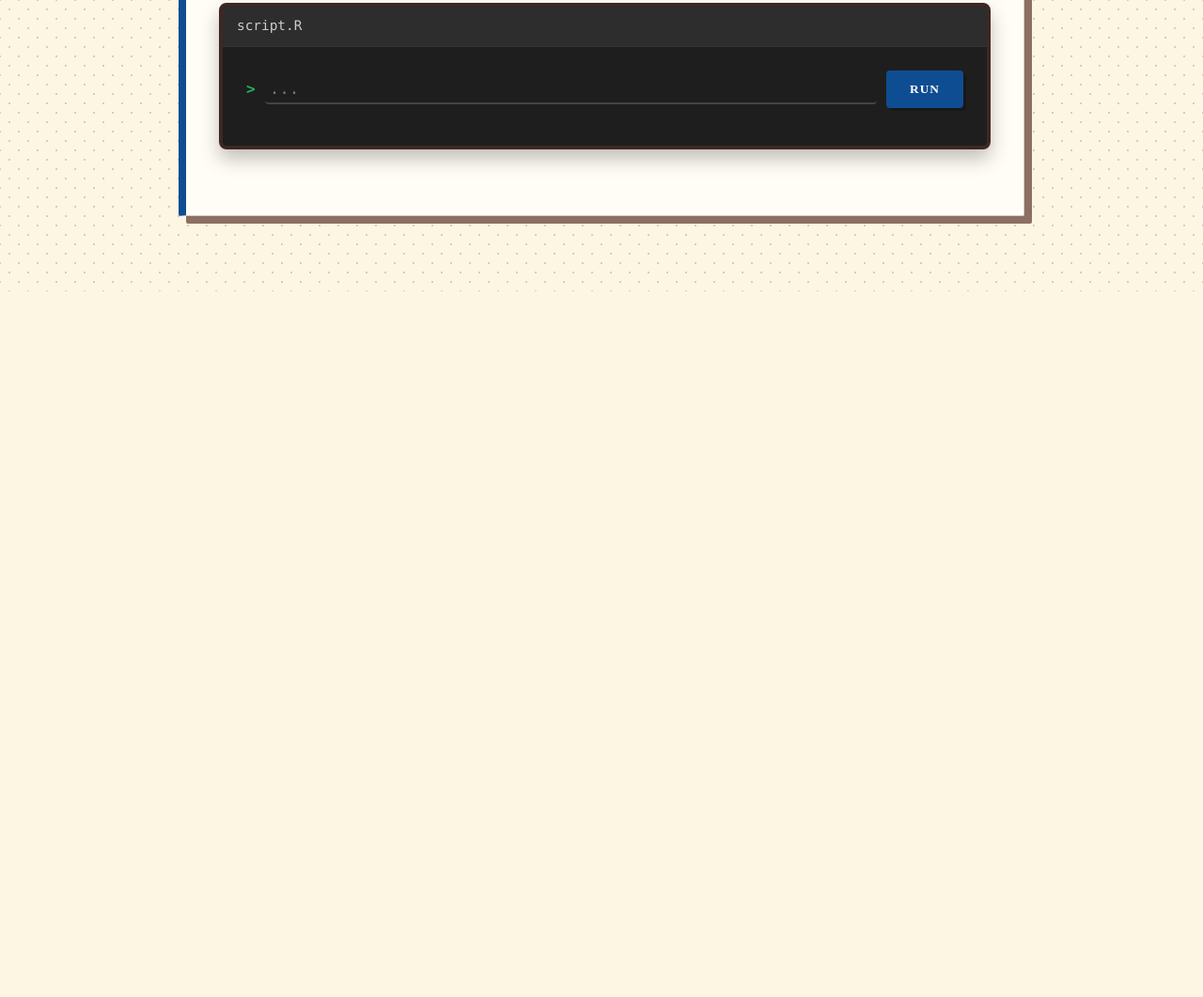
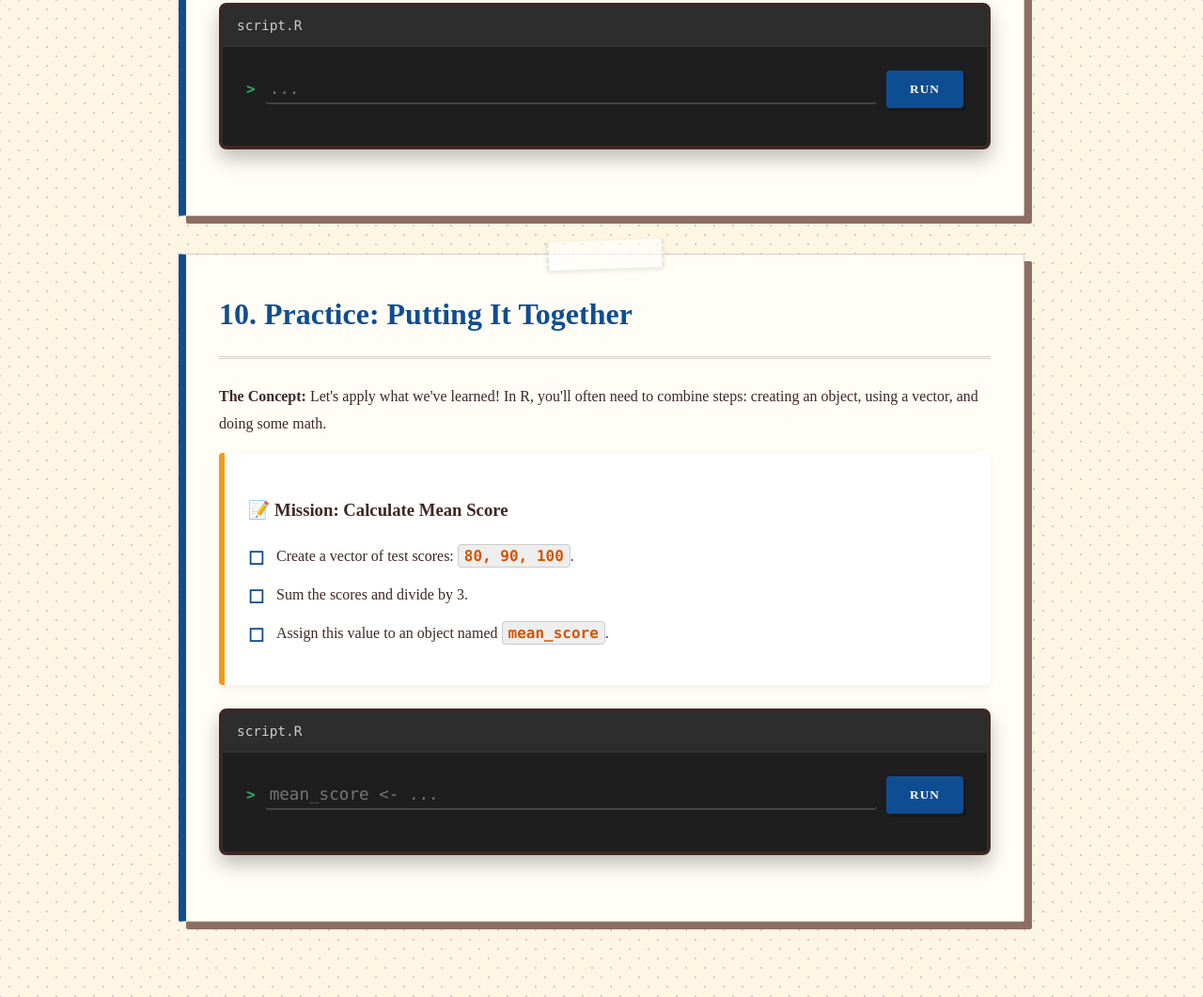
Before and after one commit to GilmoreGoat/R-guide, a website with bundled scripts: page modules/basics.html in a window 1280 px wide. Shown: the part 7820-8881 px from the top of the page at 94% size. Before the commit the page ends 8130 px from the top, so only its background shows below. Built offline with nearby package versions, Linux system fonts and the light colour scheme.

Commit message:
feat: improve error handling and add practice module
- Disable 'Run' buttons initially until WebR is fully loaded to prevent premature execution errors.
- Enhance 'object not found' error messaging in `js/script.js` to prioritize spelling/capitalization checks over missing assignments.
- Add intelligent feedback suggesting `filter()` instead of `select()` when comparison operators (`==`, `>`, `<`) are detected within a `select()` call in user input.
- Append a new '10. Practice: Putting It Together' concept card to `modules/basics.html` to help users synthesize module skills.

```diff
--- a/js/script.js
+++ b/js/script.js
@@ -107,6 +107,7 @@ document.addEventListener('DOMContentLoaded', async () => {
     });
 
     const checkBtns = document.querySelectorAll('.check-btn');
+    checkBtns.forEach(btn => btn.disabled = true);
 
     if (checkBtns.length > 0) {
         const loadingBanner = document.createElement('div');
@@ -145,6 +146,8 @@ document.addEventListener('DOMContentLoaded', async () => {
             loadingBanner.classList.add('is-success');
             loadingBanner.innerText = "R is Ready! Oy with the poodles already! 🐩";
             setTimeout(() => { loadingBanner.classList.add('is-hidden'); }, 3000);
+
+            checkBtns.forEach(btn => btn.disabled = false);
 
         } catch (e) {
             loadingBanner.classList.add('is-error');
@@ -219,10 +222,13 @@ document.addEventListener('DOMContentLoaded', async () => {
                 input.classList.remove('is-success', 'is-warning', 'is-error');
                 let errorMsg = escapeHTML(e.message);
                 if (errorMsg.includes("could not find function")) {
-                    errorMsg += `<br><br><strong>Tip:</strong> Packages might still be loading. Wait for the green banner!`;
+                    errorMsg += `<br><br><strong>Tip:</strong> Packages might still be loading. Wait for the green banner! Also check your spelling!`;
                 }
                 if (errorMsg.includes("object") && errorMsg.includes("not found")) {
-                    errorMsg += `<br><br><strong>Tip:</strong> In R, the assignment operator <code>&lt;-</code> takes the value on the right and puts it into the object on the left. Remember: <code>name &lt;- value</code>.`;
+                    errorMsg += `<br><br><strong>Tip:</strong> Check your spelling and capitalization! R is case-sensitive, so <code>Data</code> is different from <code>data</code>. Also, make sure you didn't forget quotes if it's text.`;
+                }
+                if (userCode.includes("select") && (userCode.includes("==") || userCode.includes("!=") || userCode.includes("<") || userCode.includes(">"))) {
+                    errorMsg += `<br><br><strong>Tip:</strong> Are you trying to pick rows based on a condition? Use <code>filter()</code> instead of <code>select()</code>.`;
                 }
                 consoleDiv.innerHTML = `<span class="console-user-code">> ${escapeHTML(userCode)}</span><br><span class="console-status-error">${errorMsg}</span>`;
                 input.classList.add('is-error');
--- a/modules/basics.html
+++ b/modules/basics.html
@@ -296,5 +296,31 @@
     </div>
 </div>
 
+<div class="concept-card">
+    <h2>10. Practice: Putting It Together</h2>
+    <div class="lesson-text">
+        <p><strong>The Concept:</strong> Let's apply what we've learned! In R, you'll often need to combine steps: creating an object, using a vector, and doing some math.</p>
+    </div>
+    <div class="instruction-box">
+        <h3>📝 Mission: Calculate Mean Score</h3>
+        <ul class="instruction-list">
+            <li>Create a vector of test scores: <code>80, 90, 100</code>.</li>
+            <li>Sum the scores and divide by 3.</li>
+            <li>Assign this value to an object named <code>mean_score</code>.</li>
+        </ul>
+    </div>
+    <div class="editor-container">
+        <div class="editor-header">script.R</div>
+        <div class="editor-body">
+            <div class="code-input-line">
+                <span class="prompt">></span>
+                <input type="text" class="editor-input input-code" placeholder="mean_score <- ...">
+                <button class="check-btn" data-answer="mean_score <- sum(c(80, 90, 100)) / 3" data-output="[1] 90">Run</button>
+            </div>
+        </div>
+        <div class="console-output feedback"></div>
+    </div>
+</div>
+
 </body>
 </html>
```
